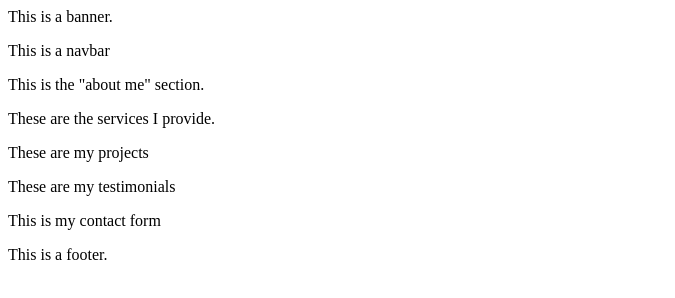
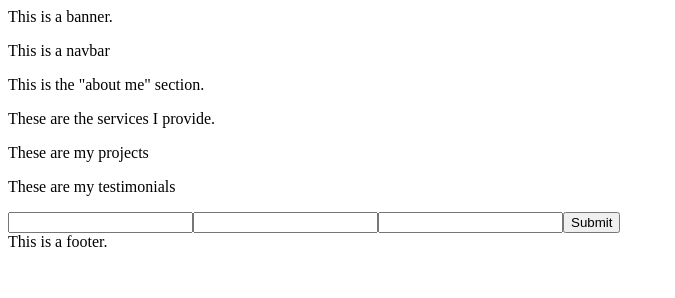
Before and after one commit to ctiller15/portfolio, a React app: page / in a window 1280 px wide. Shown: the whole page, without its empty margins (0-675 px from the left). Built offline with nearby package versions, Linux system fonts and the light colour scheme; no server answers.

Commit message:
Update contact form with POST request data

```diff
--- a/public/index.html
+++ b/public/index.html
@@ -2,9 +2,14 @@
 <html>
 <head>
 	<title>Christopher Tiller</title>
+	<script
+  src="https://code.jquery.com/jquery-2.2.4.min.js"
+  integrity="sha256-BbhdlvQf/xTY9gja0Dq3HiwQF8LaCRTXxZKRutelT44="
+  crossorigin="anonymous"></script>
 </head>
 <body>
 	<div id="container"></div>
 	<script type="text/javascript" src="/bundle.js"></script>
+
 </body>
 </html>
--- a/src/components/Contact.js
+++ b/src/components/Contact.js
@@ -1,4 +1,20 @@
 import React from 'react';
+
+function contactMe() {
+	$.ajax({
+	    url: '/contactus',
+	    dataType: 'json',
+	    cache: false,
+	    method: 'POST',
+	    success: function(data) {
+	        console.log("success!");
+	    }.bind(this),
+	    error: function(xhr, status, err) {
+	    	console.log("Error!");
+	        console.error(status, err.toString());
+	    }.bind(this)
+	});
+}
 
 class Contact extends React.Component{
 	constructor(){
@@ -7,8 +23,13 @@ class Contact extends React.Component{
 
 	render(){
 		return(
-			<div class="contact">
-				<p>This is my contact form</p>
+			<div className="contact">
+				<form>
+					<input type="name" name="contact_name"/>
+					<input type="text" name="contact_email"/>
+					<input type="textArea" name="contact_form"/>
+					<button onClick={contactMe()}>Submit</button>
+				</form>
 			</div>
 		);
 	};
```
Also changed, not shown: server/server.js (+7 -0 lines).
